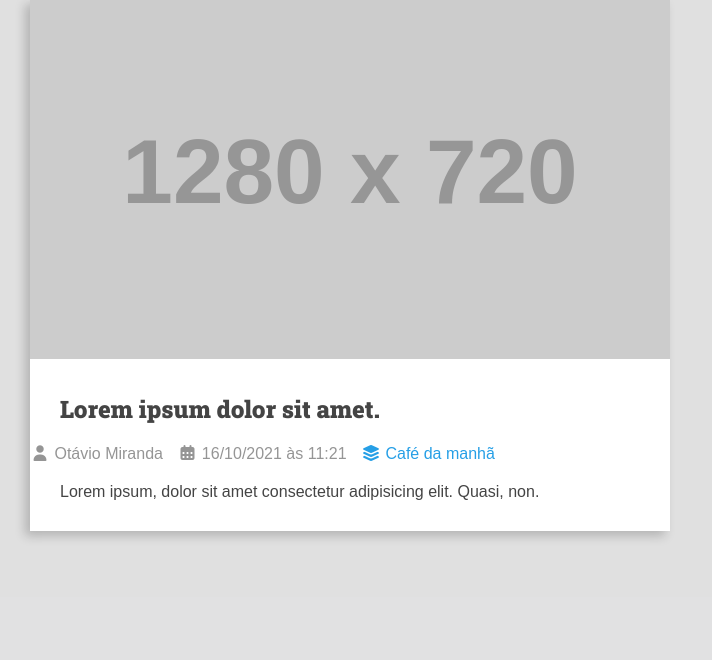
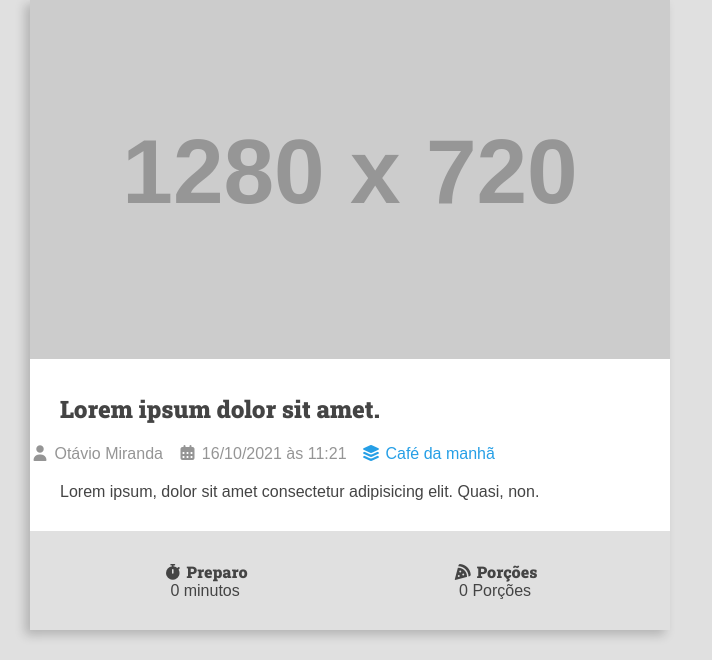
Before and after one commit to diogo-ribicki/curso-django-projeto2, a Django app: page / in a window 1280 px wide. Shown: the part 203-863 px from the top of the page, without its empty margins (0-712 px from the left). Before the commit the page ends 743 px from the top, so only its background shows below. Run offline with Django 5.2, Linux system fonts and the light colour scheme; grey boxes labelled with a size stand in for pictures from a placeholder-image service; some libraries are stand-ins or nearby versions.

Commit message:
Enhance recipe display: add preparation time and servings information with updated styles

```diff
--- a/recipes/templates/recipes/pages/home.html
+++ b/recipes/templates/recipes/pages/home.html
@@ -30,6 +30,16 @@
                     </span>
                     <div class="recipe-content"><p>Lorem ipsum, dolor sit amet consectetur adipisicing elit. Quasi, non.</p></div>
                 </div>
+                <div class="recipe-meta-container">
+                    <div class="recipe-meta recipe-preparation">
+                        <h3 class="recipe-meta-title"><i class="fas fa-stopwatch"></i> Preparo</h3>
+                        <div class="recipe-meta-text">0 minutos</div>
+                    </div>
+                        <div class="recipe-meta recipe-servings">
+                            <h3 class="recipe-meta-title"><i class="fas fa-pizza-slice"></i> Porções </h3>
+                            <div class="recipe-meta-text">0 Porções</div>
+                        </div>
+                </div>
             </div>
         </div>
     </main>
--- a/recipes/templates/recipes/partials/head.html
+++ b/recipes/templates/recipes/partials/head.html
@@ -193,7 +193,8 @@
         .recipe-author a{
             color: var(--color-primary);
             transition: all 300ms ease-in-out;
-            text-decoration: none;
+            text-decoration: none;-+
+
 
         }
 
@@ -201,5 +202,25 @@
             color: var(--color-primary-dark);
         }
 
+        .recipe-meta-container{
+            display: flex;
+            flex-flow:row wrap;
+            padding: var(--spacing-gutter-medium);
+            background: var(--color-gray-1);
+        }
+
+        .recipe-meta{
+            display: flex;
+            flex-flow: column nowrap;
+            flex-shrink: 1;
+            flex-grow: 1;
+            text-align: center;
+        }
+
+        .recipe-meta-title{
+            font-size: 1.6rem;
+
+        }
+
     </style>
 </head>
```
